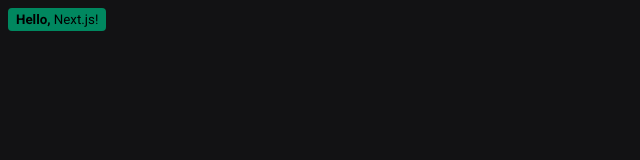
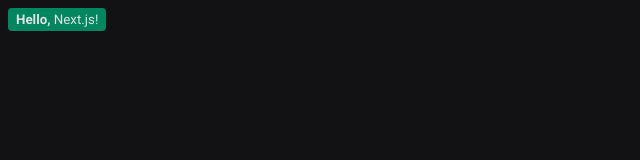
Before and after one commit to trybrito/ignite-shop, a Next.js app: page / in a window 1280 px wide. Shown: the top 160 px of the page, without its empty margins (0-640 px from the left). Built offline with nearby package versions, Linux system fonts and the light colour scheme.

Commit message:
styles: global styles

```diff
--- a/src/styles/global.ts
+++ b/src/styles/global.ts
@@ -34,7 +34,10 @@ export const globalStyles = globalCss({
 
   a: {
     textDecoration: 'none',
-    color: 'inherit',
     curser: 'pointer',
   },
+
+  'a, button': {
+    color: 'inherit',
+  },
 });
```
